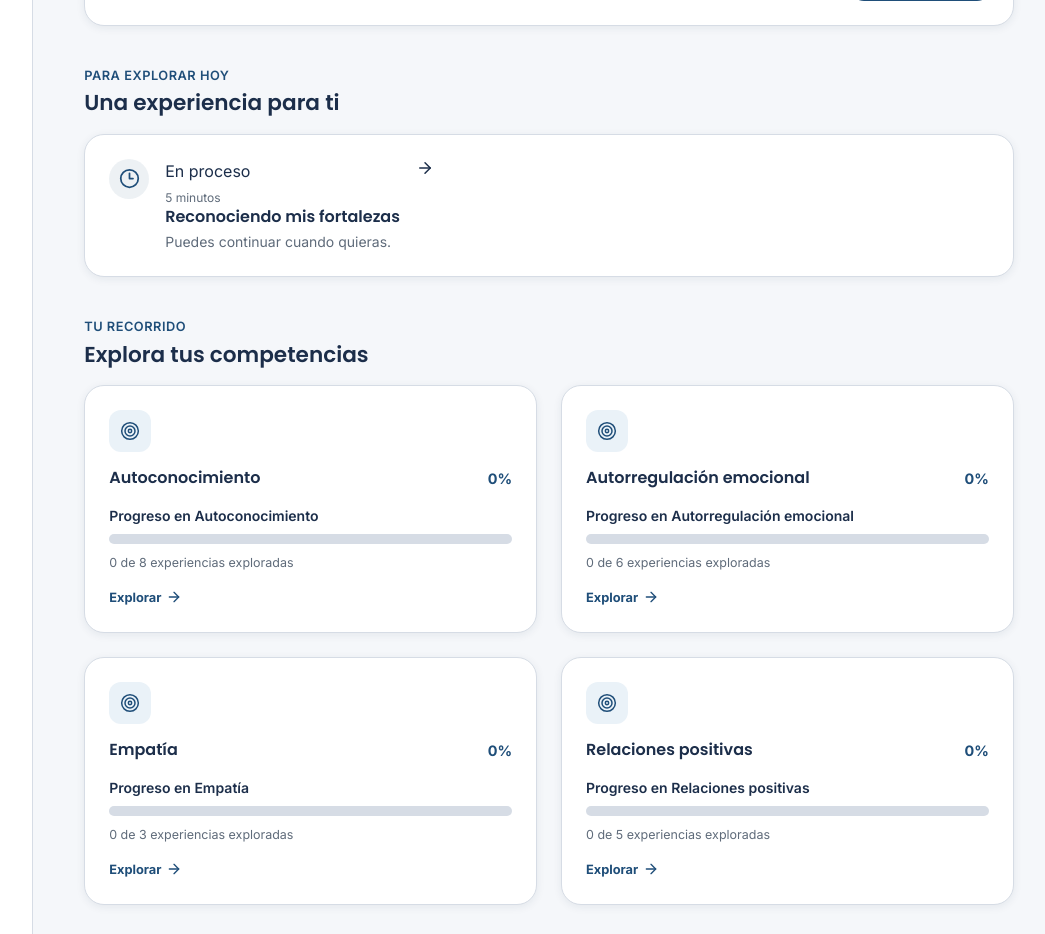
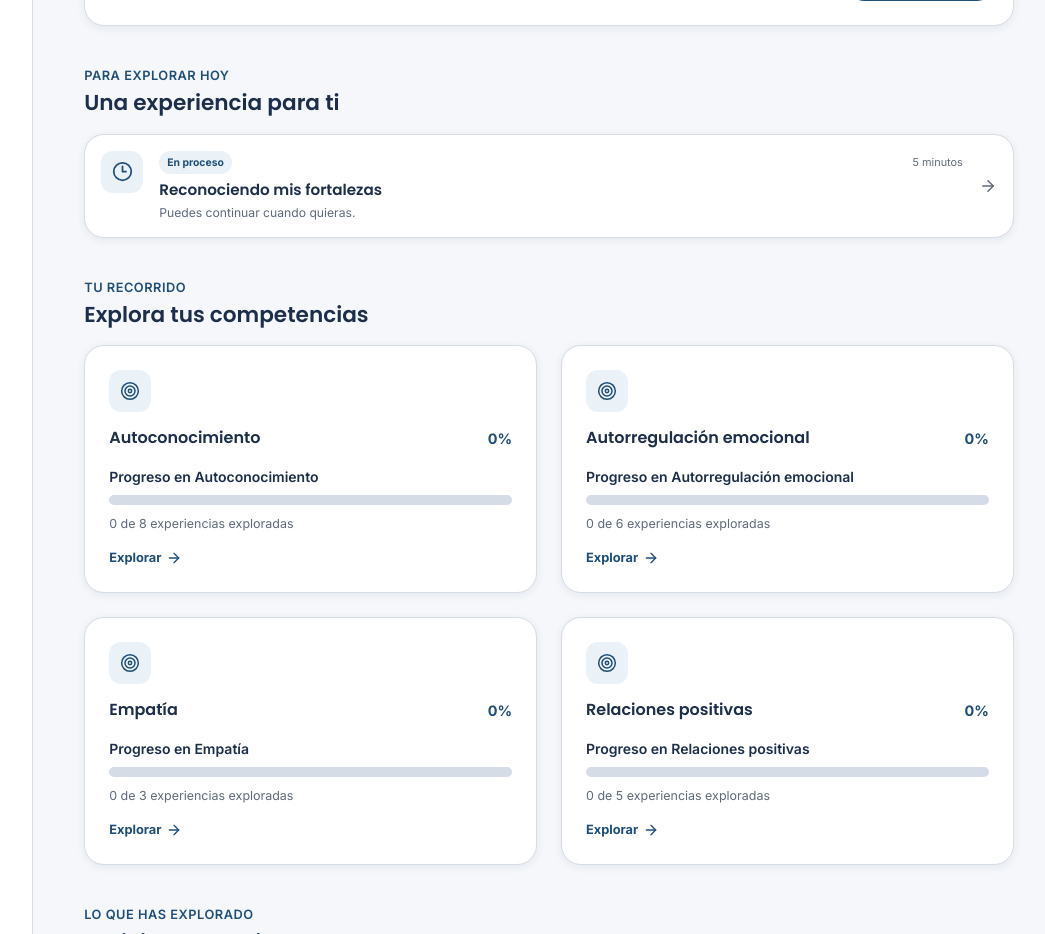
Before and after one commit to Pepealdana/ORENZA, a React (Vite) app: page /estudiante/dashboard in a window 1280 px wide. Shown: the part 1220-2154 px from the top of the page, without its empty margins (215-1260 px from the left). Built offline with nearby package versions, Linux system fonts and the light colour scheme.

Commit message:
style: apply ORENZA visual identity to student experience

```diff
--- a/src/components/dashboard/ActivityCard/ActivityCard.module.css
+++ b/src/components/dashboard/ActivityCard/ActivityCard.module.css
@@ -1,67 +1,11 @@
-.card {
-  display: flex;
-  align-items: flex-start;
-  gap: var(--space-2);
-
-  width: 100%;
-  padding: var(--space-2);
-
-  background-color: var(--color-white);
-  border: 1px solid var(--color-gray-medium);
-  border-radius: var(--radius-card);
-
-  box-shadow: var(--shadow-1);
-}
-
-.icon {
-  display: flex;
-  align-items: center;
-  justify-content: center;
-
-  flex-shrink: 0;
-
-  width: 40px;
-  height: 40px;
-
-  color: var(--color-primary);
-
-  background-color: rgba(31, 78, 121, 0.08);
-  border-radius: 50%;
-}
-
-.content {
-  min-width: 0;
-}
-
-.content h3 {
-  color: var(--color-text-primary);
-
-  font-family: var(--font-heading);
-  font-size: 1rem;
-  font-weight: 600;
-  line-height: 1.3;
-}
-
-.content p {
-  margin-top: 4px;
-
-  color: var(--color-gray-dark);
-
-  font-size: 0.875rem;
-}
-
-.content time {
-  display: block;
-
-  margin-top: 6px;
-
-  color: var(--color-gray-dark);
-
-  font-size: 0.75rem;
-}
-
-@media (min-width: 768px) {
-  .card {
-    padding: var(--space-3);
-  }
-}
+.card { display: flex; align-items: flex-start; gap: var(--space-2); width: 100%; padding: var(--space-2); background: var(--color-white); border: 1px solid var(--color-gray-medium); border-radius: var(--radius-card); box-shadow: var(--shadow-1); transition: transform var(--transition-fast), box-shadow var(--transition-fast); }
+.card:hover { transform: translateY(-1px); box-shadow: var(--shadow-2); }
+.icon { display: grid; place-items: center; flex: 0 0 42px; width: 42px; height: 42px; color: var(--color-primary); background: var(--color-primary-soft); border-radius: 12px; }
+.content { min-width: 0; flex: 1; }
+.topline { display: flex; align-items: center; justify-content: space-between; gap: 8px; margin-bottom: 6px; }
+.badge { display: inline-flex; padding: 4px 8px; color: var(--color-primary); background: var(--color-primary-soft); border-radius: var(--radius-chip); font-size: .65rem; font-weight: 700; }
+.topline time { color: var(--color-gray-dark); font-size: .68rem; }
+.content h3 { color: var(--color-text-primary); font-family: var(--font-heading); font-size: .95rem; line-height: 1.3; }
+.content p { margin-top: 4px; color: var(--color-gray-dark); font-size: .76rem; line-height: 1.4; }
+.arrow { flex: 0 0 auto; align-self: center; color: var(--color-gray-dark); }
+@media (max-width:480px) { .topline { align-items: flex-start; flex-direction: column; gap: 4px; } }
```
